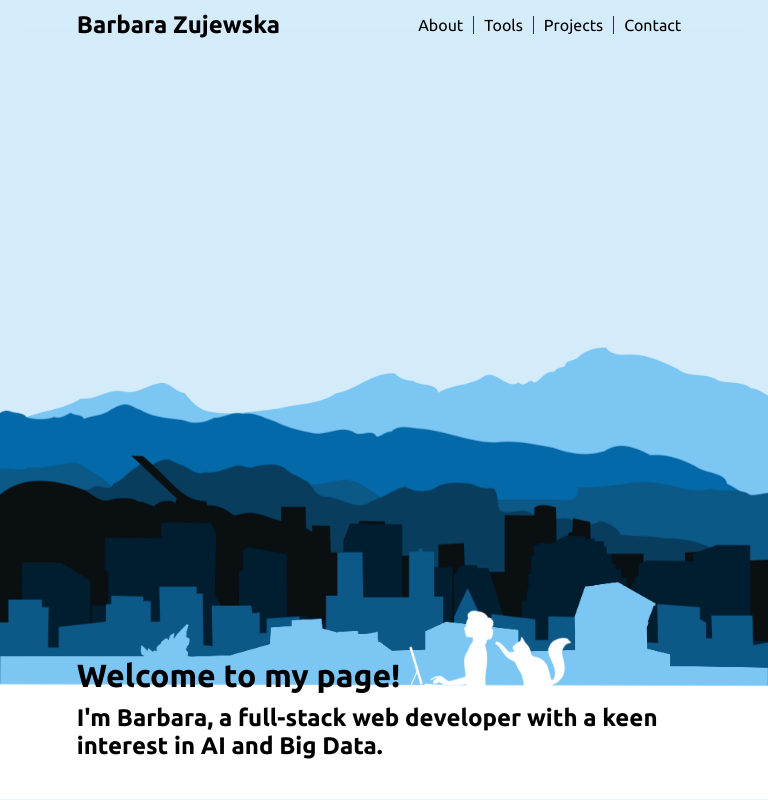
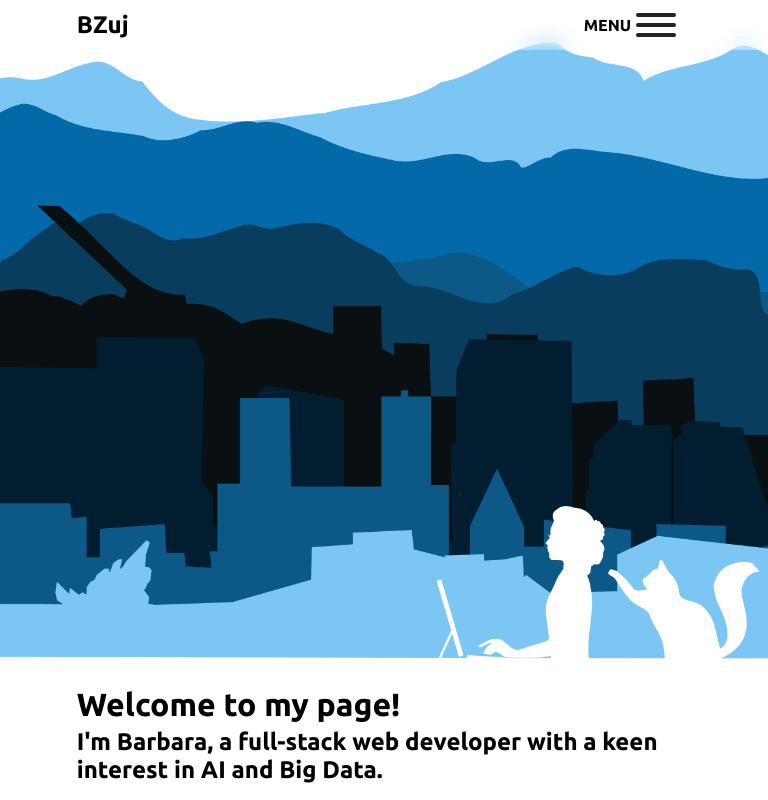
Before and after one commit to b-zuj/portfolio_page-vue, a Vue app: page / in a window 768 px wide. Built offline with nearby package versions, Linux system fonts and the light colour scheme.

Commit message:
mobile nav

```diff
--- a/src/components/Footer.vue
+++ b/src/components/Footer.vue
@@ -52,13 +52,14 @@ export default {
 .footer__div--content {
   position: absolute;
   width: 100%;
-  padding: 5% 0;
+  padding: 0 0 5%;
   background-color: #083D5E;
 }
 
 .content__div--contact {
   float: right;
   margin-right: 5%;
+  padding-bottom: 20px;
 }
 
 .contact__header {
@@ -68,7 +69,6 @@ export default {
   font-size: 20px;
   line-height: 28px;
   margin: 20px;
-
 }
 
 .contact__div--icons {
@@ -81,7 +81,14 @@ export default {
 
 .content__div--copyrights{
   color: white;
-
+  position: absolute;
+  /* margin-left: auto;
+  margin-right: auto; */
+  margin: 0 auto;
+  left: 0;
+  right: 0;
+  text-align: center;
+  bottom: 20px;
 }
 
 </style>
--- a/src/components/Header.vue
+++ b/src/components/Header.vue
@@ -13,9 +13,6 @@ export default {
       type: Object,
       default: () => ({})
     },
-  },
-  mounted(){
-    console.log(this.content)
   }
 }
 </script>
@@ -33,4 +30,14 @@ export default {
 .header__h1 {
   margin-bottom: 10px;
 }
+
+@media only screen and (min-width: 768px) and (max-width: 1100px) {
+  .header {
+    bottom: 2%;
+  }
+
+  .header__h1 {
+    margin-bottom: 5px;
+  }
+}
 </style>
--- a/src/components/Navigation.vue
+++ b/src/components/Navigation.vue
@@ -1,18 +1,40 @@
 <template>
 <nav class="nav">
   <div class="nav__div--wrapper">
-    <h1>Barbara Zujewska</h1>
-      <ul class="wrapper__ul" >
+
+    <h1 class="wrapper__h1 wrapper__h1--widescreen">
+      <ScrollLink :id="widescreen" />
+    </h1>
+    <h1 class="wrapper__h1 wrapper__h1--mobile">
+      <ScrollLink :id="mobile" />
+    </h1>
+
+    <div class="wrapper__div--menu">
+
+      <ul class="menu__ul" >
         <li class="ul__li" v-for="(id, index) in sections" v-bind:key="index">
           <ScrollLink :id="id" />
         </li>
-    </ul>
+      </ul>
+
+      <div class="menu__wrapper--hamburger" @click="openMenu()">
+        <button class="hamburger hamburger--collapse hamburger--accessible js-hamburger" type="button">
+          <span class="hamburger-label">Menu</span>
+          <span class="hamburger-box">
+            <span class="hamburger-inner"></span>
+          </span>
+        </button>
+      </div>
+
+    </div>
+
   </div>
 </nav>
 </template>
 
 <script>
 import ScrollLink from './ScrollLink.vue';
+
 export default {
   name: "Navigation",
   components: {
@@ -20,7 +42,17 @@ export default {
   },
   data() {
     return {
+      mobile: 'BZuj',
+      widescreen: 'Barbara Zujewska',
       sections: ['About', 'Tools', 'Projects', 'Contact']
+    }
+  },
+  methods: {
+    openMenu() {
+      const menu = document.querySelector(`.menu__ul`);
+      menu.classList.toggle('menu__ul--mobileopen');
+      const hamburger = document.querySelector(`.js-hamburger`);
+      hamburger.classList.toggle('is-active');
     }
   }
 }
@@ -28,9 +60,9 @@ export default {
 </script>
 
 <style>
+@import './styles/hamburger.css';
+
 .nav {
-  /* background: rgb(255,255,255);
-  background: linear-gradient(180deg, rgba(255,255,255,1) 0%, rgba(255,255,255,1) 20%, rgba(212,236,250,1) 100%); */
   display: flex;
   align-items: center;
   position: fixed;
@@ -40,13 +72,23 @@ export default {
   width: 100%;
   height: 50px;
   z-index: 1;
-
   backdrop-filter: blur(10px);
-
-
   -webkit-box-pack: center;
   -webkit-box-align: center;
 }
+
+.wrapper__h1 {
+  cursor: pointer;
+}
+
+.wrapper__h1--widescreen {
+  display: block;
+}
+
+.wrapper__h1--mobile {
+  display: none;
+}
+
 .nav__div--wrapper {
   width: 80%;
   display: flex;
@@ -57,13 +99,15 @@ export default {
   margin: 0 auto
 }
 
+.menu__img {
+  display: none;
+}
 
-.wrapper__ul {
+.menu__ul {
   list-style: none;
   display: flex;
   align-items: center;
   text-align: center;
-
   -webkit-box-align: center;
 }
 
@@ -77,4 +121,46 @@ export default {
   border-right-style: none;
 }
 
+@media only screen and (max-width: 768px) {
+  .wrapper__h1--widescreen{
+    display: none;
+  }
+
+  .wrapper__h1--mobile{
+    display: block;
+  }
+
+  .menu__ul {
+    display: none;
+    /* z-index: -1; */
+  }
+
+
+  .menu__ul--mobileopen {
+    display: block;
+    position: fixed;
+    -webkit-flex-flow: column nowrap;
+    -moz-box-orient: vertical;
+    -moz-box-direction: normal;
+    flex-flow: column nowrap;
+    /* backdrop-filter: blur(40px); */
+    background-color: #001e30cc;
+    top: 0;
+    right: 0;
+    height: 100vh;
+    width: 170px;
+    margin: 0;
+    padding: 50px 30px;
+  }
+
+  .ul__li {
+    padding: 30px 0 0;
+    border-right: none;
+    color: white;
+    font-weight: 500;
+    font-size: 1.3rem;
+  }
+
+}
+
 </style>
--- a/src/components/Parallax.vue
+++ b/src/components/Parallax.vue
@@ -12,6 +12,7 @@
     <div class="parallax__layer parallax__layer--7" id="keyart-6"></div>
     <div class="parallax__layer parallax__layer--8" id="keyart-7"></div>
     <div class="parallax__layer parallax__layer--9" id="keyart-8"></div>
+    <div class="parallax__nonparallax"></div>
 
     <Header :content="welcomeMsg" />
 
@@ -65,6 +66,15 @@ export default {
 </script>
 
 <style>
+
+.parallax__nonparallax {
+  display: none;
+  background-image: url(../assets/skyline-mobile.png);
+  background-position: 50%;
+  background-repeat: no-repeat;
+  background-size: 100%;
+}
+
 .parallax {
   height: 100vh;
   overflow-x: hidden;
@@ -159,4 +169,20 @@ export default {
   margin: 0 auto 0;
 }
 
+@media only screen and (max-width: 768px) {
+  .main {
+    margin-top: 0;
+  }
+
+  .parallax__nonparallax {
+    display: block;
+    position: relative;
+    height: 100vh;
+  }
+
+  .parallax__layer {
+    display: none;
+  }
+}
+
 </style>
--- a/src/components/ScrollLink.vue
+++ b/src/components/ScrollLink.vue
@@ -1,5 +1,5 @@
 <template>
-  <a class="ul__a" @click="scroll()">{{id}}</a>
+  <a @click="scroll()">{{id}}</a>
 </template>
 
 <script>
@@ -8,12 +8,12 @@ export default {
   props: ['id'],
   methods: {
     scroll() {
+      if (this.id === 'BZuj' || this.id === 'Barbara Zujewska') {
+        document.querySelector(`#keyart-8`).scrollIntoView( { alignTo: true, behavior: 'smooth' });
+        return;
+      }
       document.querySelector(`#${this.id}`).scrollIntoView({ behavior: 'smooth' });
     },
   }
 }
 </script>
-
-<style>
-
-</style>
--- /dev/null
+++ b/src/components/styles/hamburger.css
@@ -0,0 +1,131 @@
+.menu__wrapper--hamburger {
+  display: none;
+}
+
+@media only screen and (max-width: 768px) {
+  .menu__wrapper--hamburger {
+    display: block;
+  }
+
+  .hamburger {
+    display: inline-block;
+    font: inherit;
+    display: inline-block;
+    overflow: visible;
+    margin: 0;
+    padding: 15px;
+    cursor: pointer;
+    transition-timing-function: linear;
+    transition-duration: .15s;
+    transition-property: opacity,filter;
+    text-transform: none;
+    color: inherit;
+    border: 0;
+    background-color: transparent;
+  }
+
+  .hamburger--accessible .hamburger-box {
+    display: inline-block;
+    vertical-align: middle;
+  }
+
+  .hamburger-box {
+    position: relative;
+    display: inline-block;
+    width: 40px;
+    height: 24px;
+  }
+
+  .hamburger-label {
+    font-weight: 600;
+    display: inline-block;
+    margin-right: 5px;
+    vertical-align: middle;
+    text-transform: uppercase;
+  }
+
+  .hamburger--accessible.is-active .hamburger-label {
+    display: none;
+  }
+
+  .hamburger--accessible .hamburger-inner,
+  .hamburger--accessible .hamburger-inner:after,
+  .hamburger--accessible .hamburger-inner:before {
+      background-color: #222;
+  }
+
+  .hamburger--accessible.is-active .hamburger-inner,
+  .hamburger--accessible.is-active .hamburger-inner:after,
+  .hamburger--accessible.is-active .hamburger-inner:before {
+    background-color: white;
+  }
+
+  .hamburger--collapse .hamburger-inner {
+    top: auto;
+    bottom: 0;
+    transition-delay: .13s;
+    transition-timing-function: cubic-bezier(.55,.055,.675,.19);
+    transition-duration: .13s;
+  }
+
+  .hamburger-inner, .hamburger-inner:after, .hamburger-inner:before {
+    position: absolute;
+    width: 40px;
+    height: 4px;
+    transition-timing-function: ease;
+    transition-duration: .15s;
+    transition-property: transform;
+    border-radius: 4px;
+    background-color: #fff;
+  }
+
+  .hamburger-inner {
+    top: 50%;
+    display: block;
+    margin-top: -2px;
+  }
+
+  .hamburger--collapse.is-active .hamburger-inner {
+    transition-delay: .22s;
+    transition-timing-function: cubic-bezier(.215,.61,.355,1);
+    transform: translate3d(0,-10px,0) rotate(-45deg);
+  }
+
+  .hamburger--collapse .hamburger-inner:before {
+    transition: top .12s cubic-bezier(.33333,.66667,.66667,1) .2s,transform .13s cubic-bezier(.55,.055,.675,.19);
+  }
+
+  .hamburger--collapse.is-active .hamburger-inner:after {
+    top: 0;
+    transition: top .2s cubic-bezier(.33333,0,.66667,.33333),opacity .1s linear .22s;
+    opacity: 0;
+  }
+
+  .hamburger--collapse .hamburger-inner:after {
+    top: -20px;
+    transition: top .2s cubic-bezier(.33333,.66667,.66667,1) .2s,opacity .1s linear;
+  }
+
+  .hamburger--collapse.is-active .hamburger-inner:before {
+    top: 0;
+    transition: top .1s cubic-bezier(.33333,0,.66667,.33333) .16s,transform .13s cubic-bezier(.215,.61,.355,1) .25s;
+    transform: rotate(-90deg);
+  }
+
+  .hamburger-inner:after {
+    bottom: -10px;
+  }
+
+  .hamburger-inner:after, .hamburger-inner:before {
+    display: block;
+    content: "";
+  }
+
+  .hamburger--collapse .hamburger-inner:before {
+    transition: top .12s cubic-bezier(.33333,.66667,.66667,1) .2s,transform .13s cubic-bezier(.55,.055,.675,.19);
+  }
+
+  .hamburger-inner:before {
+    top: -10px;
+  }
+}
```
